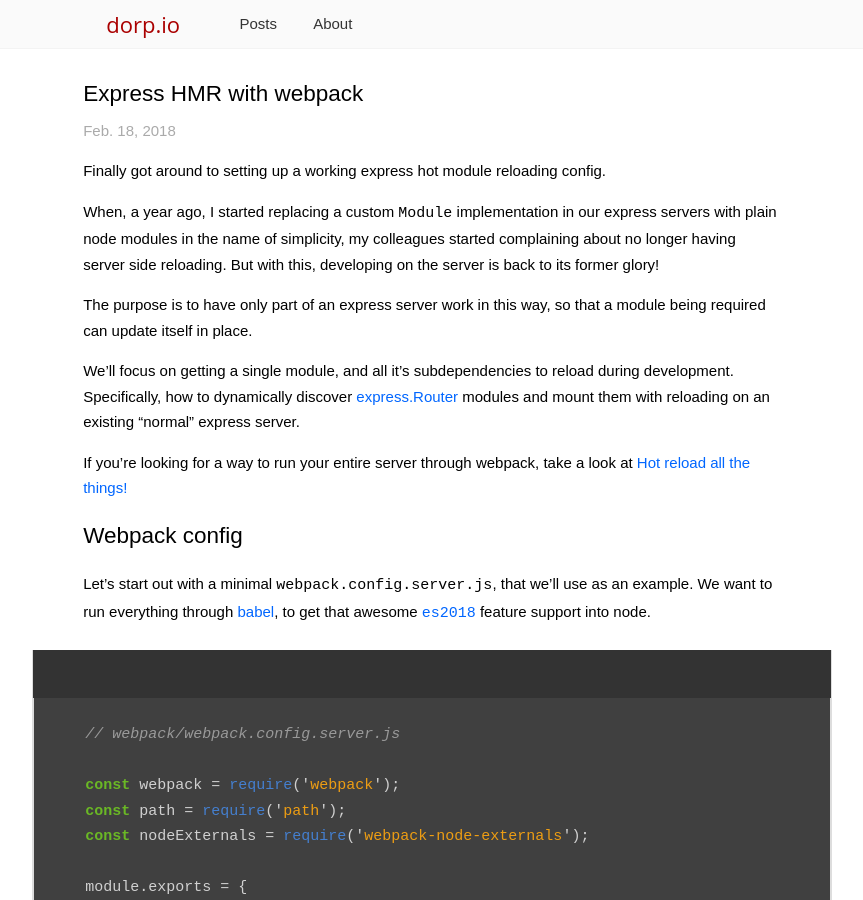
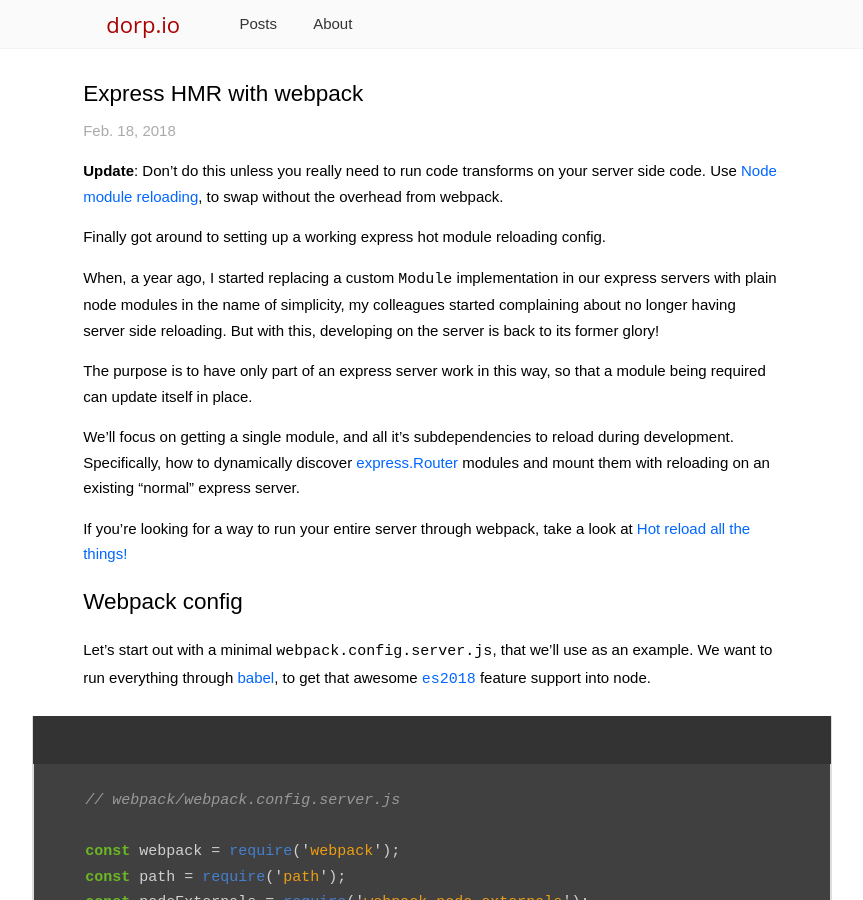
Before and after one commit to wejendorp/dorp.io, a Jekyll site: the page built from _posts/2018-02-18-webpack-express-hmr.md, in a window 1280 px wide and 900 px high. Shown: the whole window, without its empty margins (208-1071 px from the left). Built offline with Jekyll 4.4.1, drawn with Linux system fonts in a browser that asks for light colours; comment, search, counter and statistics services are not loaded.

Commit message:
Add disclaimer and rename post

```diff
--- a/_posts/2018-02-18-webpack-express-hmr.md
+++ b/_posts/2018-02-18-webpack-express-hmr.md
@@ -3,6 +3,10 @@ title: "Express HMR with webpack"
 category: programming
 tags: [webpack]
 ---
+
+**Update**: Don't do this unless you really need to run code transforms on your
+server side code. Use [Node module reloading]({% post_url 2018-09-19-node-module-reloading %}),
+to swap without the overhead from webpack.
 
 Finally got around to setting up a working express hot module reloading config.
 
```
Also changed, not shown: _posts/2018-09-19-node-module-reloading.md (renamed from _posts/2018-09-19-node-reload.md).
